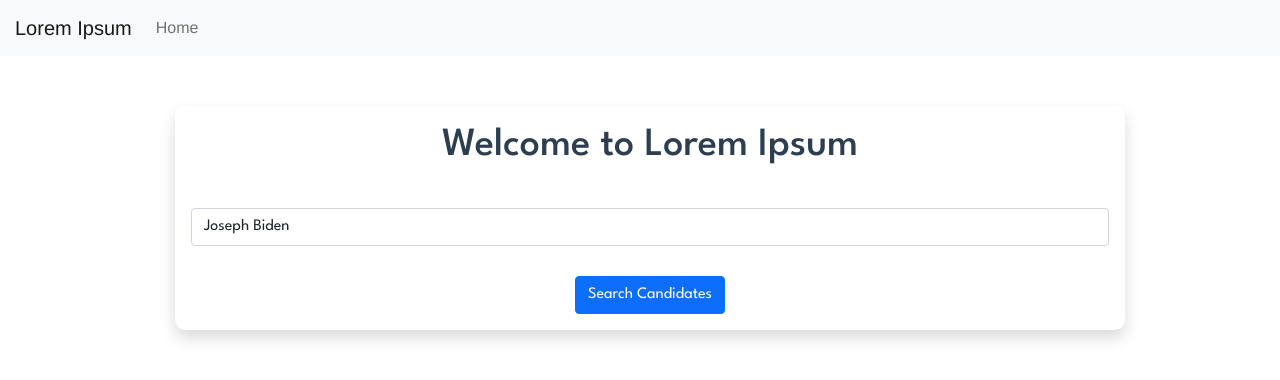
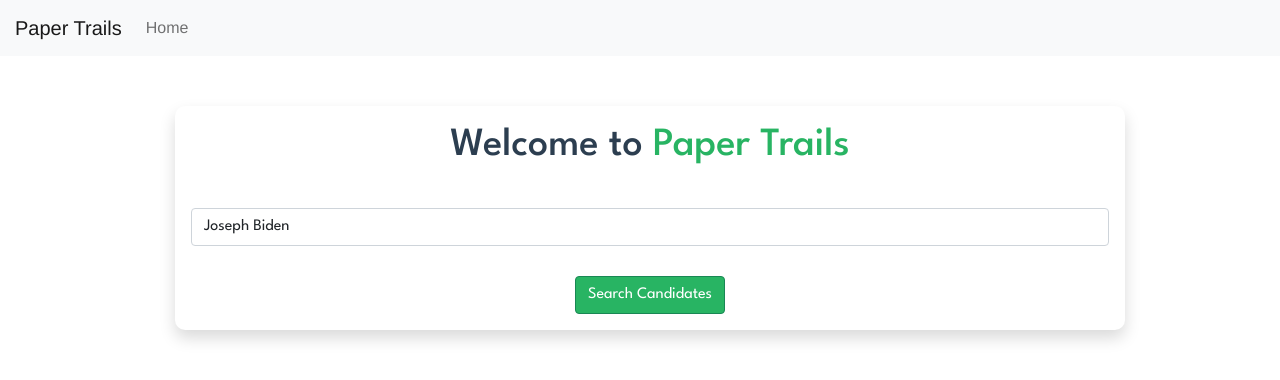
Before and after one commit to JosephShepin/PaperTrails, a Vue app in the folder frontend/: page / in a window 1280 px wide. Shown: the top 380 px of the page. Built offline with nearby package versions, Linux system fonts and the light colour scheme.

Commit message:
branding

```diff
--- a/frontend/public/index.html
+++ b/frontend/public/index.html
@@ -5,7 +5,7 @@
     <meta http-equiv="X-UA-Compatible" content="IE=edge">
     <meta name="viewport" content="width=device-width,initial-scale=1.0">
     <link rel="icon" href="<%= BASE_URL %>favicon.ico">
-    <title><%= htmlWebpackPlugin.options.title %></title>
+    <title>Paper Trails</title>
     <!-- Latest compiled and minified CSS -->
     <link href="https://cdn.jsdelivr.net/npm/bootstrap@5.1.3/dist/css/bootstrap.min.css" rel="stylesheet" integrity="sha384-1BmE4kWBq78iYhFldvKuhfTAU6auU8tT94WrHftjDbrCEXSU1oBoqyl2QvZ6jIW3" crossorigin="anonymous">
     <script src="https://cdn.jsdelivr.net/npm/bootstrap@5.1.3/dist/js/bootstrap.bundle.min.js" integrity="sha384-ka7Sk0Gln4gmtz2MlQnikT1wXgYsOg+OMhuP+IlRH9sENBO0LRn5q+8nbTov4+1p" crossorigin="anonymous"></script>
--- a/frontend/src/App.vue
+++ b/frontend/src/App.vue
@@ -2,7 +2,7 @@
   <div>
     <!-- <div id="nav"> -->
       <nav class="navbar navbar-expand-lg navbar-light bg-light">
-        <a class="navbar-brand" href="#" style="margin-left: 15px">Lorem Ipsum</a>
+        <a class="navbar-brand" href="#" style="margin-left: 15px">Paper Trails</a>
         <div class="" id="navbarSupportedContent">
           <ul class="navbar-nav mr-auto">
             <li class="nav-item">
--- a/frontend/src/views/Home.vue
+++ b/frontend/src/views/Home.vue
@@ -6,9 +6,9 @@
       :class="{ center: step == 1 }"
       style="margin-top: 0px; border-radius: 10px !important"
       class="container shadow p-3 mb-5 bg-white rounded"
-      :style="{ border: focused ? '1px solid #808B96' : 'none' }"
+      :style="{ border: focused ? '1px solid #28B463' : 'none' }"
     >
-      <h1>Welcome to Lorem Ipsum</h1>
+      <h1>Welcome to <span style="color: #28B463">Paper Trails</span></h1>
       <br />
       <input
         @focus="focused = true"
@@ -19,7 +19,8 @@
       <br />
       <button
         :disabled="inputName.length <= 5"
-        class="btn btn-primary"
+        class="btn btn-success"
+        style="background-color: #28B463"
         @click="searchCandidates()"
       >
         Search Candidates
```
